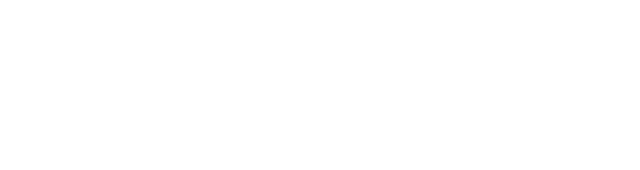
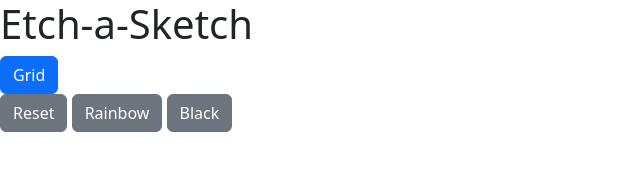
Before and after one commit to melvin21github/Etch-a-Sketch, a plain HTML site: page index.html in a window 1280 px wide. Shown: the whole page, without its empty margins (0-640 px from the left). Drawn offline with nearby package versions, Linux system fonts and the light colour scheme.

Commit message:
basic html skeleton

```diff
--- a/index.html
+++ b/index.html
@@ -3,8 +3,20 @@
     <head>
         <title>Project: Etch-a-Sketch</title>
         <link rel="stylesheet" href="style.css">
+        <link rel="stylesheet" href="https://cdn.jsdelivr.net/npm/bootstrap@5.3.2/dist/css/bootstrap.min.css">
     </head>
     <body>
+        <div class="header">
+            <h1>Etch-a-Sketch</h1>
+            <button class="btn btn-primary">Grid</button>
+        </div>
+        <div class="board"></div>
+        <div class="footer">
+            <button class="btn btn-secondary">Reset</button>
+            <button class="btn btn-secondary">Rainbow</button>
+            <button class="btn btn-secondary">Black</button>
+        </div>
+
 
         <script src="main.js"></script>
     </body>
```
